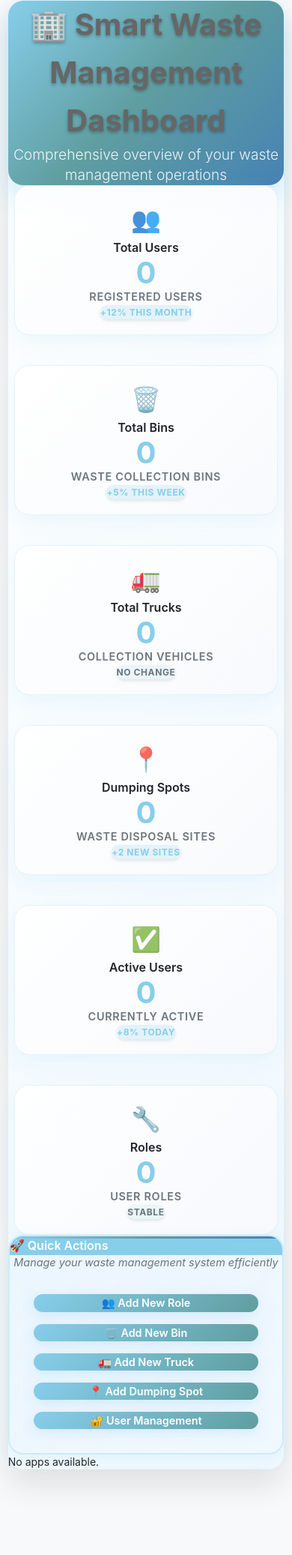
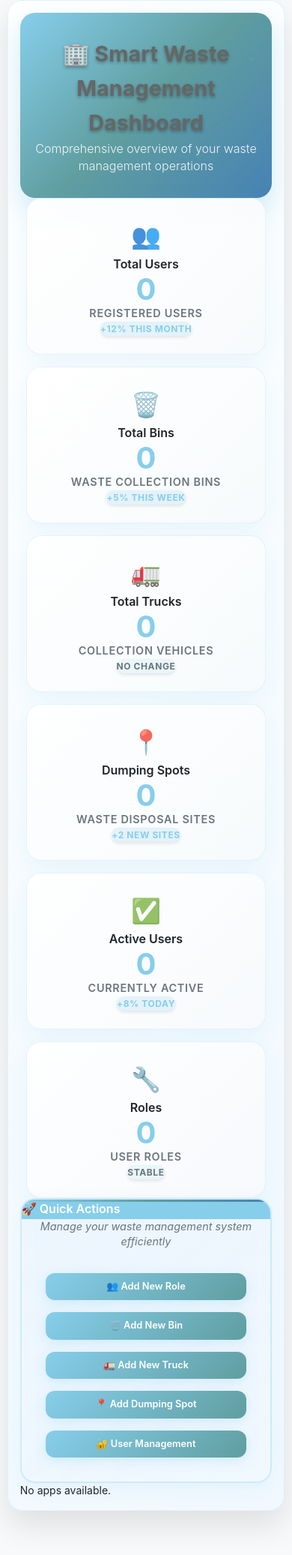
Before and after one commit to jamstanleyambe/smart-waste-management-main, a Django app: template templates/admin/index.html in a window 390 px wide. Shown: the part 81-2155 px from the top of the page at 75% size. Run offline with Django 4.2, Linux system fonts and the light colour scheme; the template is opened without the code that fills it, so the values that code supplies are empty.

Commit message:
🔧 Fix content overflow issues in admin dashboard
✨ Overflow Fixes:
- Added overflow: hidden to dashboard container to prevent content spillover
- Reduced content-main padding from 3rem 4rem to 2rem 3rem
- Removed fixed height constraints that were causing overflow
- Reduced dashboard stats grid gap from 2.5rem to 2rem
- Decreased stat card padding from 2.5rem 2rem to 2rem 1.5rem
- Reduced stat card min-height from 200px to 180px
- Decreased button padding from 1rem 1.75rem to 0.75rem 1.5rem
- Reduced button min-width from 160px to 140px
- Decreased app list module padding from 1.5rem to 1.25rem
- Reduced app list module min-height from 220px to 200px
- Enhanced mobile responsive design with better spacing
- Added overflow-y: auto to content-main for proper scrolling
- Optimized grid template columns for better content fit
- Improved mobile breakpoints with reduced padding and font sizes
- Added comprehensive mobile-specific styling adjustments

🎯 Result: Content now properly contained within boundaries without overflow issues

```diff
--- a/templates/admin/base_site.html
+++ b/templates/admin/base_site.html
@@ -75,20 +75,19 @@
 
     #content-main {
         width: 80vw !important;
-        height: 100vh !important;
         max-width: 1400px !important;
         margin: 0 10% !important;
-        padding: 3rem 4rem !important;
+        padding: 2rem 3rem !important;
         box-sizing: border-box !important;
         overflow-x: hidden !important;
+        overflow-y: auto !important;
         left: 0 !important;
         right: 0 !important;
         background: transparent;
     }
 
     .main {
-        width: 100vw !important;
-        height: 100vh !important;
+        width: 100% !important;
         max-width: none !important;
         margin: 0 !important;
         padding: 0 !important;
@@ -98,8 +97,7 @@
 
     /* Dashboard specific styles */
     .dashboard {
-        width: 100vw !important;
-        height: 100vh !important;
+        width: 100% !important;
         max-width: none !important;
         margin: 0 !important;
         padding: 0 !important;
@@ -296,9 +294,9 @@
     /* Enhanced Dashboard Styling */
     .dashboard-stats {
         display: grid;
-        grid-template-columns: repeat(auto-fit, minmax(280px, 1fr));
-        gap: 2.5rem;
-        margin: 3rem 0;
+        grid-template-columns: repeat(auto-fit, minmax(250px, 1fr));
+        gap: 2rem;
+        margin: 2rem 0;
         width: 100% !important;
         max-width: 1200px !important;
         margin-left: auto !important;
@@ -358,8 +356,8 @@
 
     .app-list .module {
         margin-bottom: 0;
-        min-height: 220px;
-        padding: 1.5rem;
+        min-height: 200px;
+        padding: 1.25rem;
         background: linear-gradient(135deg, rgba(255, 255, 255, 0.95) 0%, rgba(248, 250, 252, 0.95) 100%);
         border-radius: 16px;
         box-shadow: 0 8px 25px rgba(135, 206, 235, 0.15);
@@ -475,12 +473,13 @@
         margin-left: auto !important;
         margin-right: auto !important;
         box-sizing: border-box !important;
-        padding: 2rem 0;
+        padding: 2rem;
         background: linear-gradient(135deg, rgba(255, 255, 255, 0.95) 0%, rgba(240, 248, 255, 0.95) 100%);
         border-radius: 20px;
         box-shadow: 0 20px 40px rgba(0, 0, 0, 0.1);
         backdrop-filter: blur(10px);
         border: 1px solid rgba(135, 206, 235, 0.2);
+        overflow: hidden;
     }
 
     @media (min-width: 1600px) {
@@ -516,16 +515,19 @@
     @media (max-width: 599px) {
         .dashboard-container {
             max-width: 95vw !important;
+            padding: 1rem !important;
         }
 
         .dashboard-stats {
             grid-template-columns: 1fr;
             max-width: 95vw !important;
+            gap: 1rem !important;
         }
 
         .app-list {
             grid-template-columns: 1fr;
             max-width: 95vw !important;
+            gap: 1rem !important;
         }
 
         .quick-actions-module {
@@ -534,6 +536,15 @@
 
         .dashboard-header {
             max-width: 95vw !important;
+            padding: 2rem 1rem !important;
+        }
+
+        .dashboard-header h1 {
+            font-size: 1.8rem !important;
+        }
+
+        .dashboard-subtitle {
+            font-size: 1rem !important;
         }
 
         .module {
@@ -554,19 +565,35 @@
             width: 95vw !important;
             margin: 0 2.5% !important;
         }
+
+        .stat-card {
+            padding: 1.5rem 1rem !important;
+            min-height: 150px !important;
+        }
+
+        .user-actions .button {
+            min-width: 120px !important;
+            padding: 0.5rem 1rem !important;
+            font-size: 0.8rem !important;
+        }
+
+        .app-list .module {
+            padding: 1rem !important;
+            min-height: 180px !important;
+        }
     }
 
     .stat-card {
         background: linear-gradient(135deg, rgba(255, 255, 255, 0.95) 0%, rgba(248, 250, 252, 0.95) 100%);
         border: 1px solid rgba(135, 206, 235, 0.2);
         border-radius: 20px;
-        padding: 2.5rem 2rem;
+        padding: 2rem 1.5rem;
         text-align: center;
         box-shadow: 0 10px 30px rgba(135, 206, 235, 0.15);
         transition: all 0.4s cubic-bezier(0.4, 0, 0.2, 1);
         position: relative;
         overflow: hidden;
-        min-height: 200px;
+        min-height: 180px;
         display: flex;
         flex-direction: column;
         justify-content: center;
@@ -756,12 +783,12 @@
         align-items: center;
         gap: 0.5rem;
         font-size: 0.9rem;
-        padding: 1rem 1.75rem;
+        padding: 0.75rem 1.5rem;
         border-radius: 12px;
         font-weight: 600;
         text-transform: none;
         letter-spacing: normal;
-        min-width: 160px;
+        min-width: 140px;
         justify-content: center;
         transition: all 0.4s cubic-bezier(0.4, 0, 0.2, 1);
         background: linear-gradient(135deg, var(--primary-color) 0%, #5f9ea0 100%);
```
